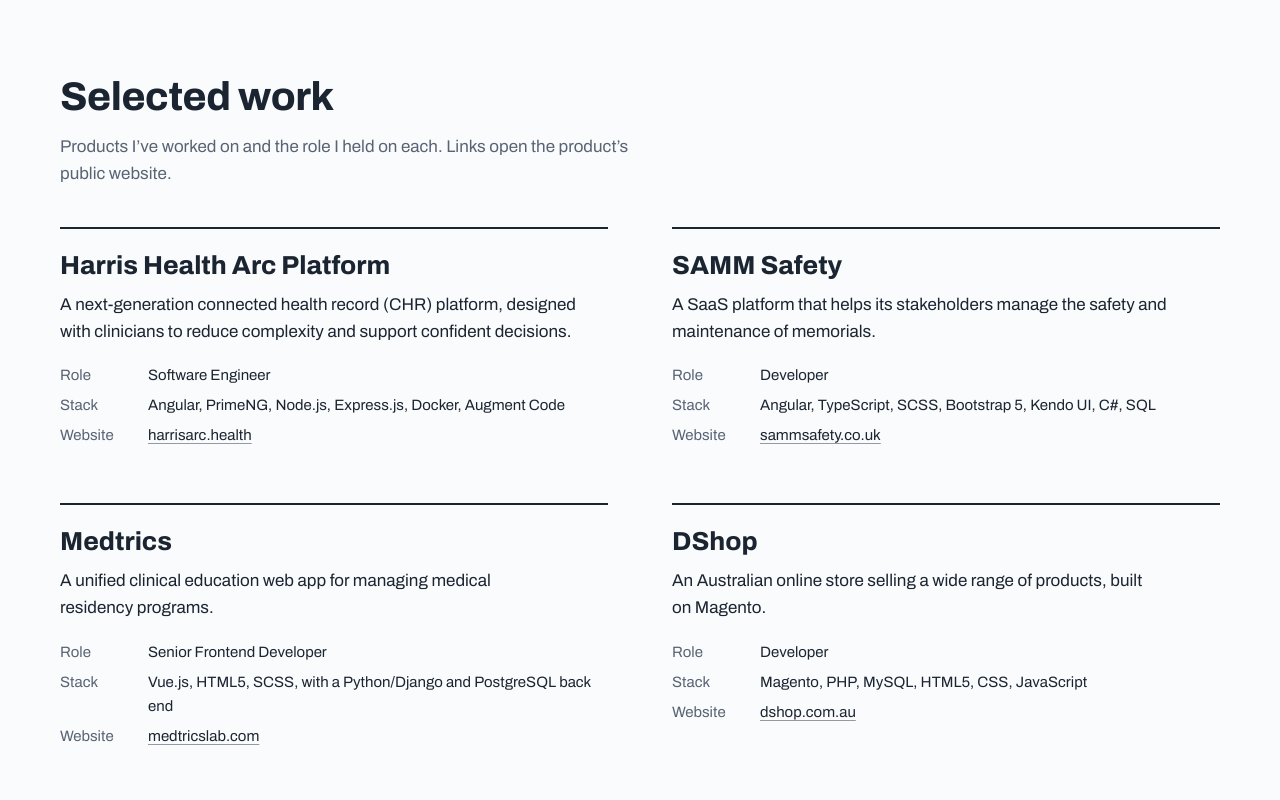
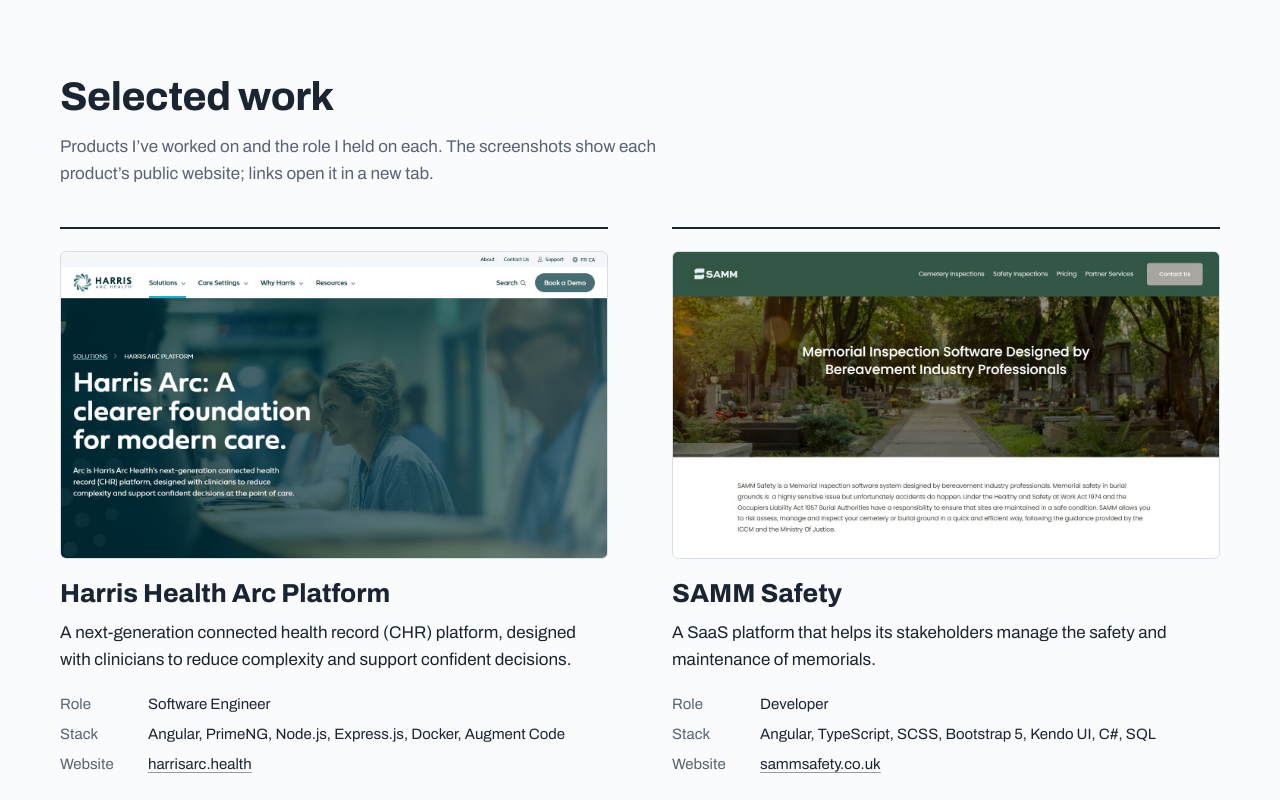
Before and after one commit to hakeempa/hakeempa.github.io, a plain HTML site: page index.html in a window 1280 px wide. Shown: the part 1400-2200 px from the top of the page. Drawn offline with Linux system fonts and the light colour scheme.

Commit message:
Add home-page screenshots to Selected work
Co-Authored-By: Claude Opus 5.5 <noreply@anthropic.com>

```diff
--- a/index.html
+++ b/index.html
@@ -160,9 +160,10 @@
 
     <section class="section wrap" id="work" aria-labelledby="work-title">
       <h2 class="section__title" id="work-title">Selected work</h2>
-      <p class="section__lead">Products I’ve worked on and the role I held on each. Links open the product’s public website.</p>
+      <p class="section__lead">Products I’ve worked on and the role I held on each. The screenshots show each product’s public website; links open it in a new tab.</p>
       <div class="projects">
         <article class="project" aria-labelledby="p-harris">
+          <a class="project__shot" href="https://harrisarc.health/solutions/arc-platform/" target="_blank" rel="noopener" tabindex="-1" aria-hidden="true"><img src="assets/work/harris.jpg" alt="" width="1440" height="810" loading="lazy" decoding="async"></a>
           <h3 class="project__name" id="p-harris">Harris Health Arc Platform</h3>
           <p class="project__desc">A next-generation connected health record (CHR) platform, designed with clinicians to reduce complexity and support confident decisions.</p>
           <dl class="project__meta">
@@ -172,6 +173,7 @@
           </dl>
         </article>
         <article class="project" aria-labelledby="p-samm">
+          <a class="project__shot" href="https://www.sammsafety.co.uk/" target="_blank" rel="noopener" tabindex="-1" aria-hidden="true"><img src="assets/work/samm.jpg" alt="" width="1440" height="810" loading="lazy" decoding="async"></a>
           <h3 class="project__name" id="p-samm">SAMM Safety</h3>
           <p class="project__desc">A SaaS platform that helps its stakeholders manage the safety and maintenance of memorials.</p>
           <dl class="project__meta">
@@ -181,6 +183,7 @@
           </dl>
         </article>
         <article class="project" aria-labelledby="p-medtrics">
+          <a class="project__shot" href="https://www.medtricslab.com/" target="_blank" rel="noopener" tabindex="-1" aria-hidden="true"><img src="assets/work/medtrics.jpg" alt="" width="1440" height="810" loading="lazy" decoding="async"></a>
           <h3 class="project__name" id="p-medtrics">Medtrics</h3>
           <p class="project__desc">A unified clinical education web app for managing medical residency programs.</p>
           <dl class="project__meta">
@@ -190,6 +193,7 @@
           </dl>
         </article>
         <article class="project" aria-labelledby="p-dshop">
+          <a class="project__shot" href="https://www.dshop.com.au/" target="_blank" rel="noopener" tabindex="-1" aria-hidden="true"><img src="assets/work/dshop.jpg" alt="" width="1440" height="810" loading="lazy" decoding="async"></a>
           <h3 class="project__name" id="p-dshop">DShop</h3>
           <p class="project__desc">An Australian online store selling a wide range of products, built on Magento.</p>
           <dl class="project__meta">
--- a/styles.css
+++ b/styles.css
@@ -486,6 +486,35 @@ a:hover {
   border-top: 2px solid var(--ink);
 }
 
+.project__shot {
+  display: block;
+  margin-bottom: 20px;
+  overflow: hidden;
+  border: 1px solid var(--rule);
+  border-radius: 6px;
+  background: var(--panel);
+  aspect-ratio: 16 / 9;
+}
+
+.project__shot img {
+  display: block;
+  width: 100%;
+  height: 100%;
+  object-fit: cover;
+  object-position: top;
+  transition: transform 0.4s ease;
+}
+
+.project__shot:hover img {
+  transform: scale(1.03);
+}
+
+@media (prefers-reduced-motion: reduce) {
+  .project__shot img {
+    transition: none;
+  }
+}
+
 .project__name {
   font-size: clamp(1.35rem, 2.2vw, 1.625rem);
   font-weight: 750;
```
Also changed, not shown: assets/work/dshop.jpg (added), assets/work/harris.jpg (added), assets/work/medtrics.jpg (added), assets/work/samm.jpg (added).
